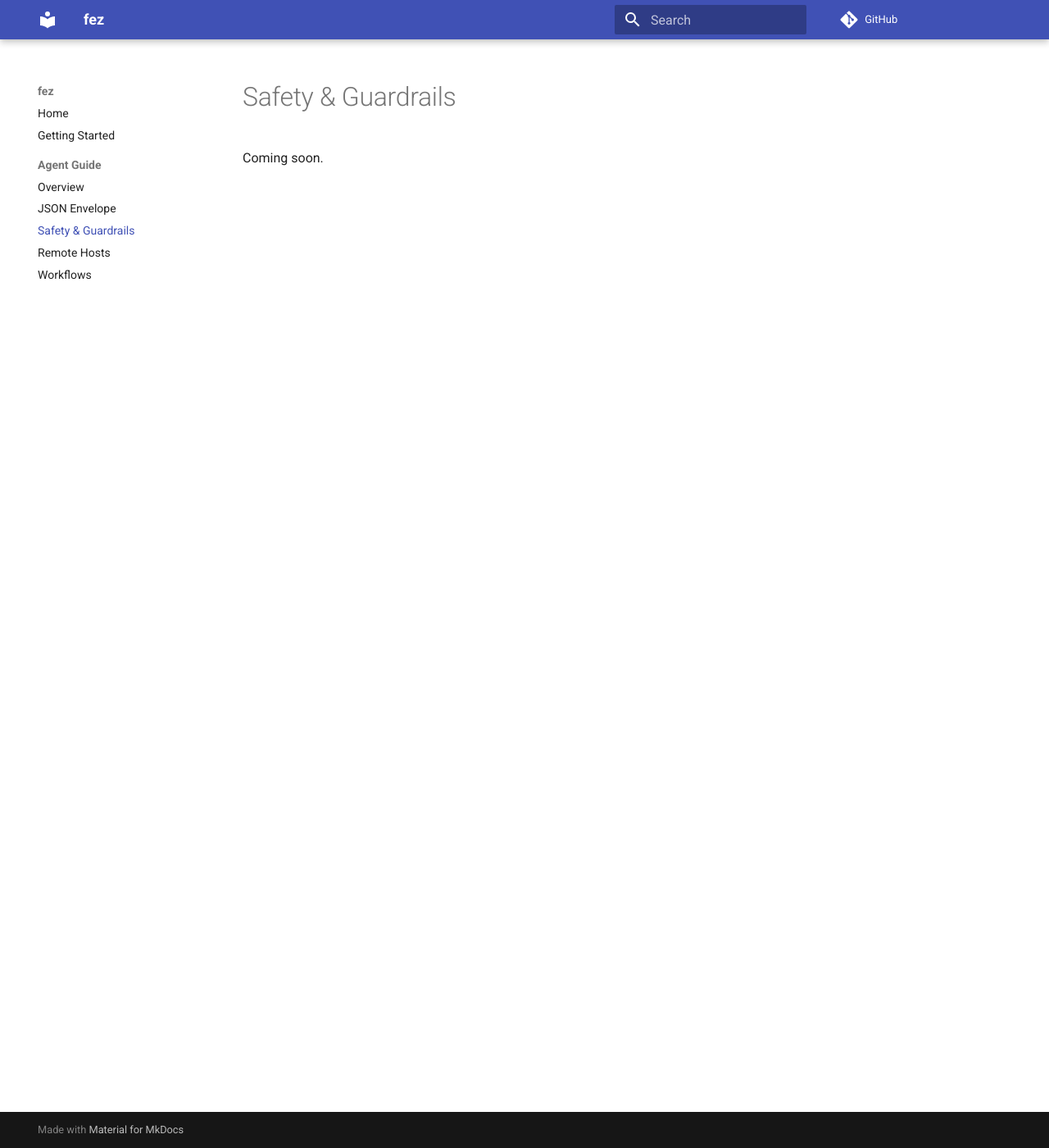
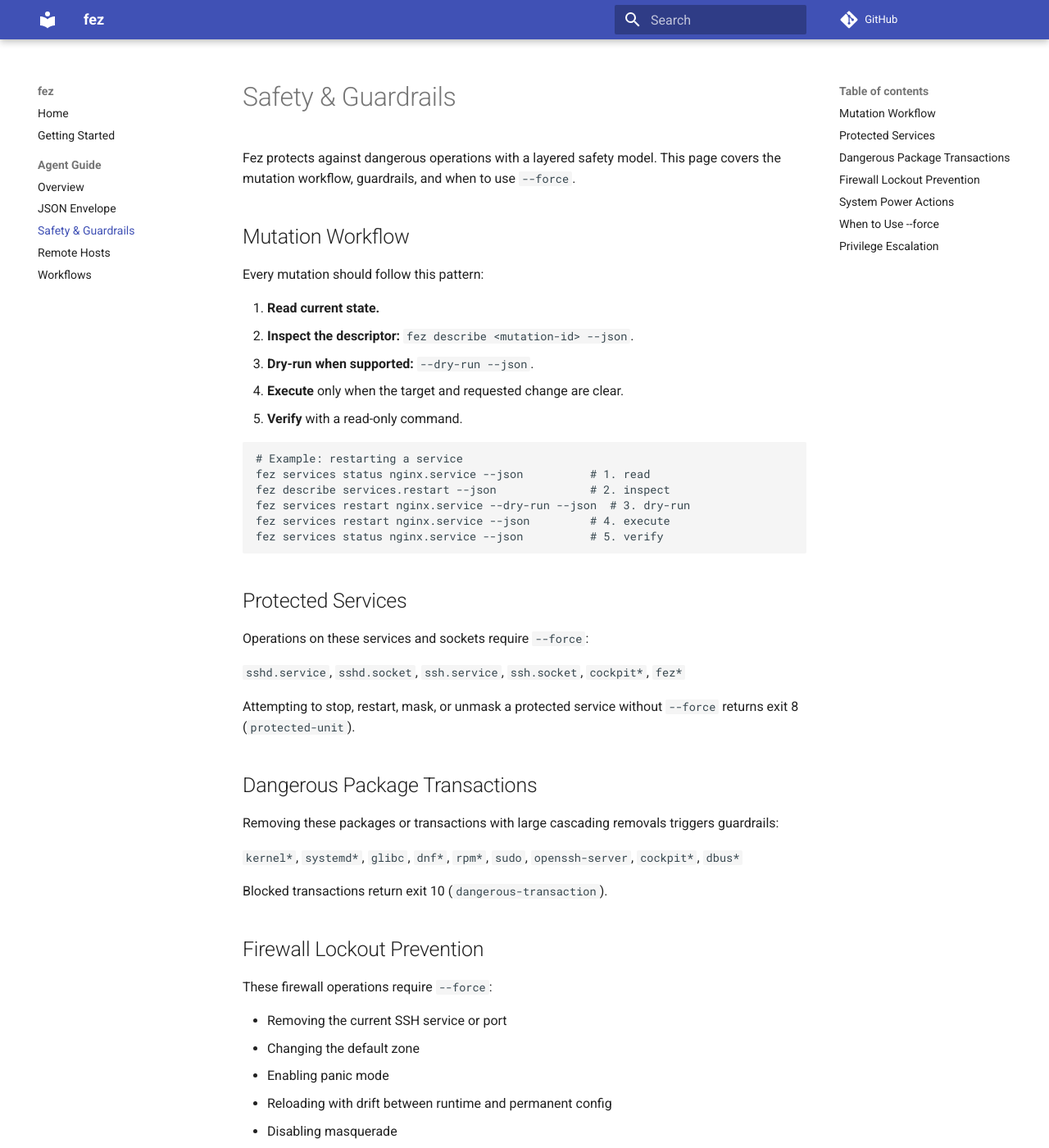
Before and after one commit to major/fez, an MkDocs documentation site: the page built from docs/agent-guide/safety.md, in a window 1280 px wide and 1400 px high. Shown: the whole window at 82% size. Built offline with MkDocs 1.6.1 and Material for MkDocs 9.7.7, drawn with Linux system fonts in a browser that asks for light colours; comment, search, counter and statistics services are not loaded; some of the changed text lies outside the part shown.

Commit message:
docs: write safety and guardrails reference

````diff
--- a/docs/agent-guide/safety.md
+++ b/docs/agent-guide/safety.md
@@ -1,3 +1,75 @@
 # Safety & Guardrails
 
-Coming soon.
+Fez protects against dangerous operations with a layered safety model. This
+page covers the mutation workflow, guardrails, and when to use `--force`.
+
+## Mutation Workflow
+
+Every mutation should follow this pattern:
+
+1. **Read current state.**
+2. **Inspect the descriptor:** `fez describe <mutation-id> --json`.
+3. **Dry-run when supported:** `--dry-run --json`.
+4. **Execute** only when the target and requested change are clear.
+5. **Verify** with a read-only command.
+
+```bash
+# Example: restarting a service
+fez services status nginx.service --json          # 1. read
+fez describe services.restart --json              # 2. inspect
+fez services restart nginx.service --dry-run --json  # 3. dry-run
+fez services restart nginx.service --json         # 4. execute
+fez services status nginx.service --json          # 5. verify
+```
+
+## Protected Services
+
+Operations on these services and sockets require `--force`:
+
+`sshd.service`, `sshd.socket`, `ssh.service`, `ssh.socket`, `cockpit*`, `fez*`
+
+Attempting to stop, restart, mask, or unmask a protected service without
+`--force` returns exit 8 (`protected-unit`).
+
+## Dangerous Package Transactions
+
+Removing these packages or transactions with large cascading removals triggers
+guardrails:
+
+`kernel*`, `systemd*`, `glibc`, `dnf*`, `rpm*`, `sudo`, `openssh-server`,
+`cockpit*`, `dbus*`
+
+Blocked transactions return exit 10 (`dangerous-transaction`).
+
+## Firewall Lockout Prevention
+
+These firewall operations require `--force`:
+
+- Removing the current SSH service or port
+- Changing the default zone
+- Enabling panic mode
+- Reloading with drift between runtime and permanent config
+- Disabling masquerade
+
+## System Power Actions
+
+`reboot`, `poweroff`, and `halt` require `--force`.
+
+## When to Use `--force`
+
+Only use `--force` when **all** of these are true:
+
+- The user explicitly asked for the risky operation or confirmed it after
+  seeing the risk.
+- `fez describe <id> --json` shows the command and flags involved.
+- A dry-run or read-only check confirms the target resource.
+- You can explain which guardrail is being bypassed and why.
+
+## Privilege Escalation
+
+Privileged operations escalate through cockpit. Fez does not handle sudo
+passwords. `access-denied` (exit 11) often means the target lacks a usable
+cockpit escalation mechanism, or policy allows discovery but denies mutation.
+
+Use `FEZ_ESCALATION=off` to disable escalation entirely. Any other value
+forces that single mechanism with no fallback.
````
